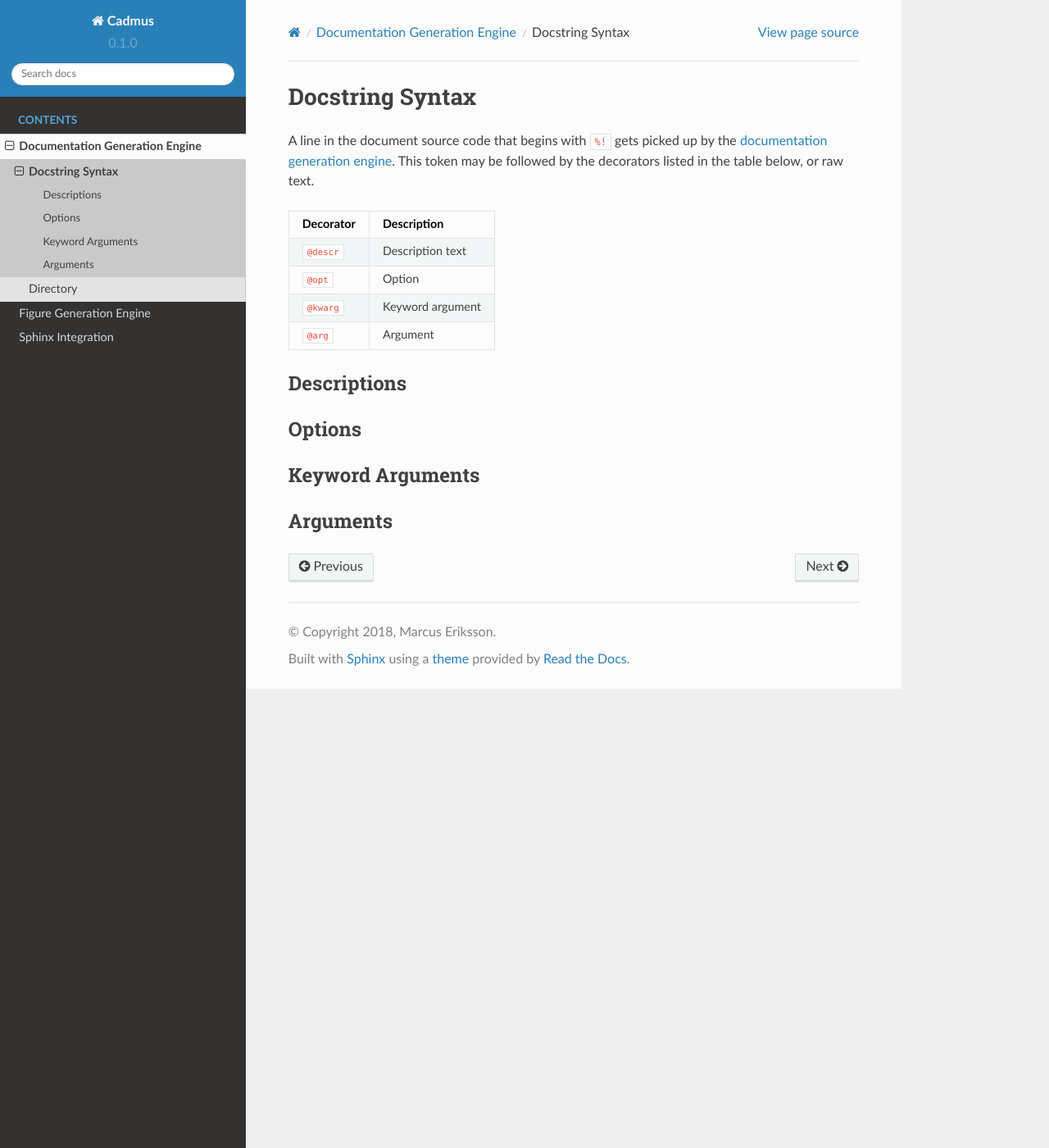
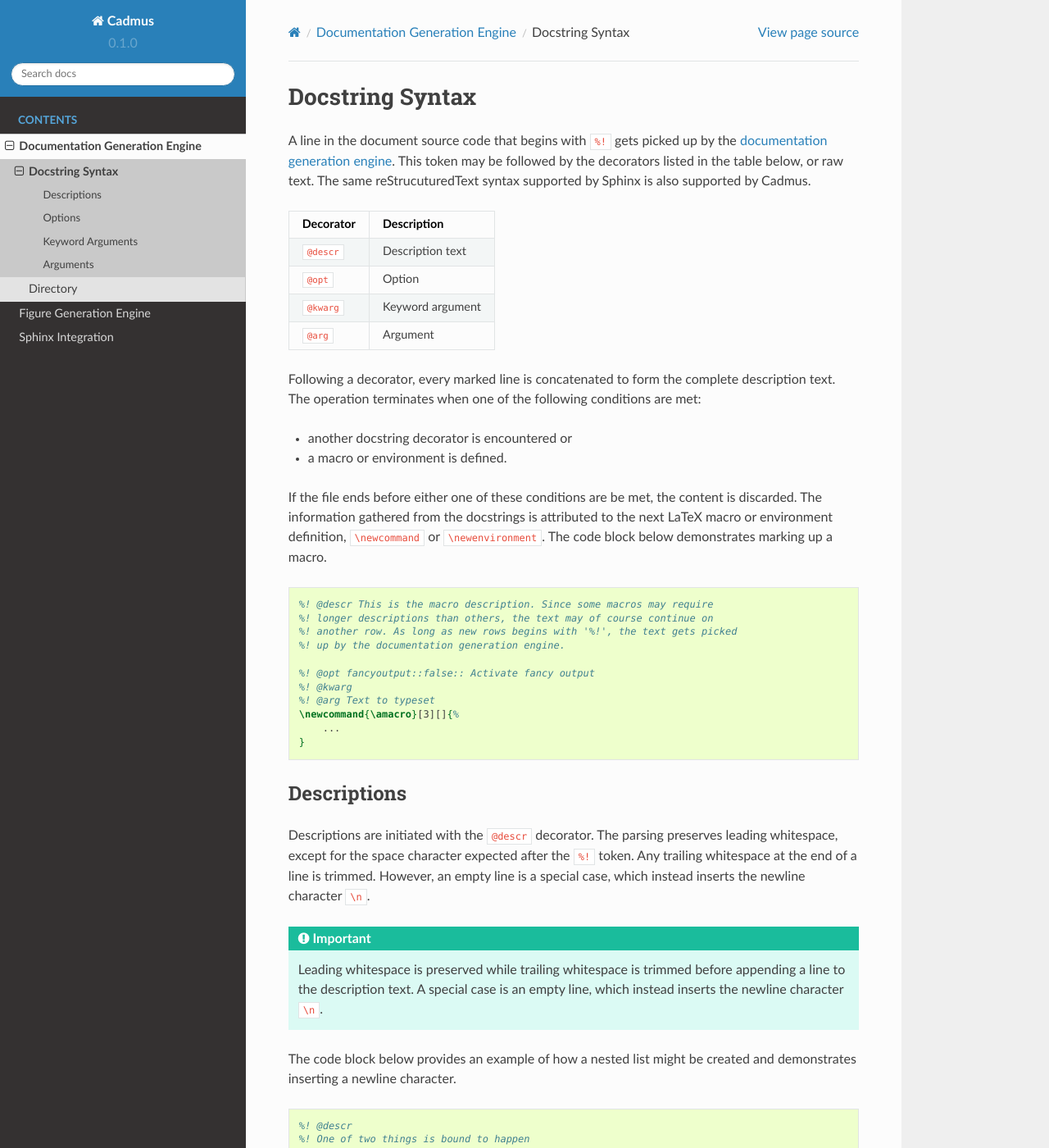
Before and after one commit to sthenic/cadmus, a Sphinx documentation site: the page built from doc/_source/docstring_syntax.rst, in a window 1280 px wide and 1400 px high. Shown: the whole window at 82% size. Built offline with Sphinx 7.4.7 and the Read the Docs theme 2.0.0, drawn with Linux system fonts in a browser that asks for light colours; some of the changed text lies outside the part shown.

Commit message:
Draft general description of docstring syntax and the description decorator.

```diff
--- a/doc/_source/docstring_syntax.rst
+++ b/doc/_source/docstring_syntax.rst
@@ -6,7 +6,8 @@ Docstring Syntax
 
 A line in the document source code that begins with ``%!`` gets picked up by the
 :ref:`documentation generation engine <docgen_engine>`. This token may be
-followed by the decorators listed in the table below, or raw text.
+followed by the decorators listed in the table below, or raw text. The same
+reStrucuturedText syntax supported by Sphinx is also supported by Cadmus.
 
 .. |docstring_descr| replace:: ``@descr``
 .. |docstring_opt| replace:: ``@opt``
@@ -25,24 +26,84 @@ followed by the decorators listed in the table below, or raw text.
 | |docstring_arg|_   | Argument            |
 +--------------------+---------------------+
 
+Following a decorator, every marked line is concatenated to form the complete
+description text. The operation terminates when one of the following conditions
+are met:
 
+* another docstring decorator is encountered or
+* a macro or environment is defined.
+
+If the file ends before either one of these conditions are be met, the content
+is discarded. The information gathered from the docstrings is attributed to the
+next LaTeX macro or environment definition, ``\newcommand`` or
+``\newenvironment``. The code block below demonstrates marking up a macro.
+
+.. code-block:: LaTeX
+
+    %! @descr This is the macro description. Since some macros may require
+    %! longer descriptions than others, the text may of course continue on
+    %! another row. As long as new rows begins with '%!', the text gets picked
+    %! up by the documentation generation engine.
+
+    %! @opt fancyoutput::false:: Activate fancy output
+    %! @kwarg
+    %! @arg Text to typeset
+    \newcommand{\amacro}[3][]{%
+        ...
+    }
 
 .. _docstring_descr:
 
 Descriptions
 ============
 
+Descriptions are initiated with the ``@descr`` decorator. The parsing preserves
+leading whitespace, except for the space character expected after the ``%!``
+token. Any trailing whitespace at the end of a line is trimmed. However, an
+empty line is a special case, which instead inserts the newline character
+``\n``.
+
+.. important::
+
+    Leading whitespace is preserved while trailing whitespace is trimmed before
+    appending a line to the description text. A special case is an empty line,
+    which instead inserts the newline character ``\n``.
+
+
+The code block below provides an example of how a nested list might be created
+and demonstrates inserting a newline character.
+
+.. code-block:: LaTeX
+
+    %! @descr
+    %! One of two things is bound to happen
+    %! * Outcome 1
+    %!   * An acceptable result
+    %! * Outcome 2
+    %!   * Marginally better than outcome 1
+    %!
+    %! This is some text following the list.
+    %!
+    %! The previous line inserted a newline character, which means that this
+    %! sentence starts a new section!
+
 .. _docstring_opt:
 
 Options
 =======
+
+An option is documented with the ``@opt`` decorator.
 
 .. _docstring_kwarg:
 
 Keyword Arguments
 =================
 
+A keyword argument is documented with the ``@kwarg`` decorator.
+
 .. _docstring_arg:
 
 Arguments
 =========
+
+An argument is documented with the ``@arg`` decorator.
--- a/doc/_source/documentation_generation_engine.rst
+++ b/doc/_source/documentation_generation_engine.rst
@@ -1,4 +1,4 @@
-.. _figgen_engine:
+.. _docgen_engine:
 
 *******************************
 Documentation Generation Engine
--- a/doc/_source/figure_generation_engine.rst
+++ b/doc/_source/figure_generation_engine.rst
@@ -1,4 +1,4 @@
-.. _docgen_engine:
+.. _figgen_engine:
 
 ************************
 Figure Generation Engine
```
